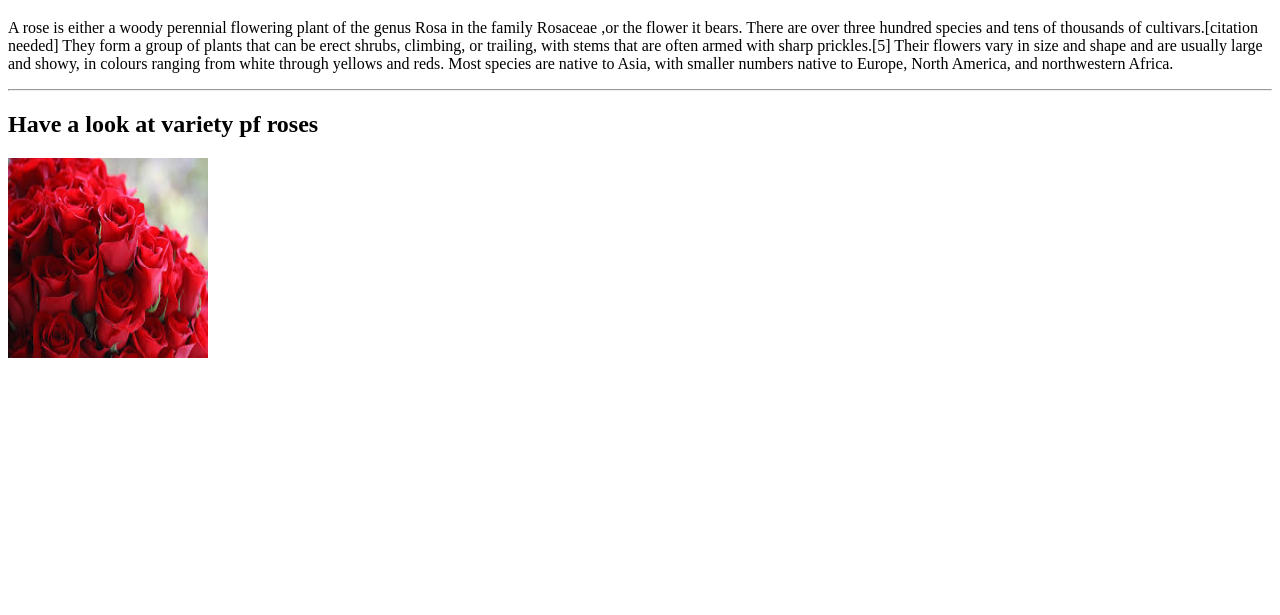
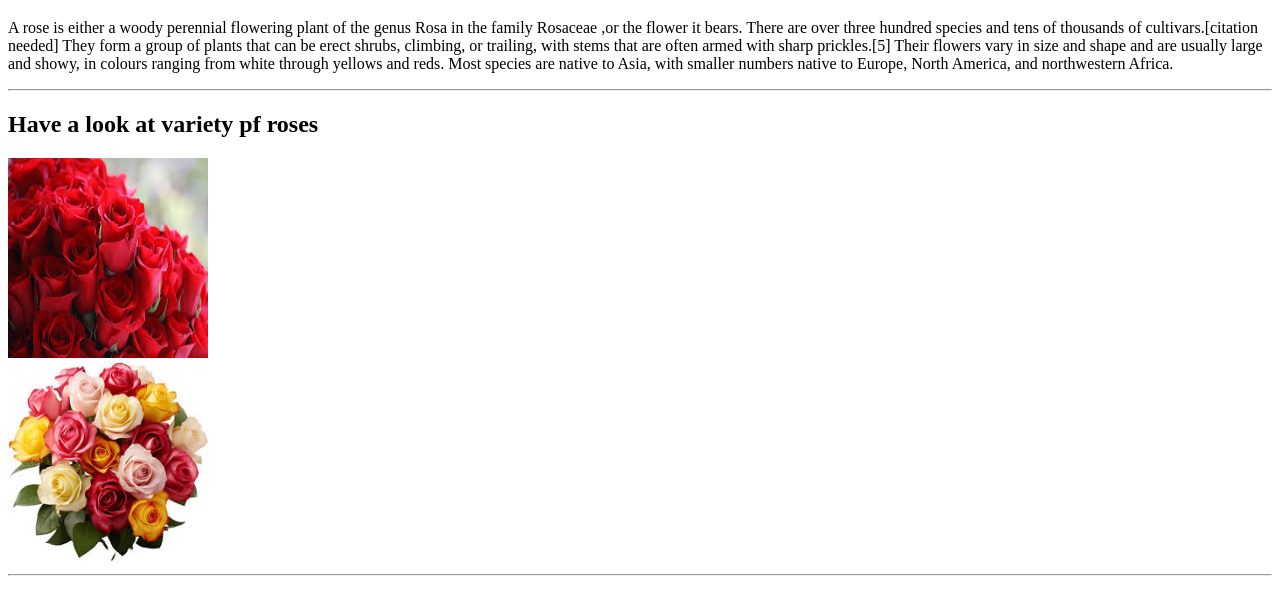
Before and after one commit to AditiNaldurgkar/assignment9_page2, a plain HTML site: page index.html in a window 1280 px wide. Shown: the part 61-676 px from the top of the page. Drawn offline with Linux system fonts and the light colour scheme.

Commit message:
second image added

```diff
--- a/index.html
+++ b/index.html
@@ -15,7 +15,8 @@
     </p>
     <hr/>
     <h2>Have a look at variety pf roses</h2>
-    <img src="roses.jpeg" height="200" width="200" alt="rose image">
+    <img src="roses.jpeg" height="200" width="200" alt="rose image"><br/>
+    <img src="roses2.jpeg" height="200" width="200" alt="rose image"><hr/>
 
 </body>
 </html>
```
